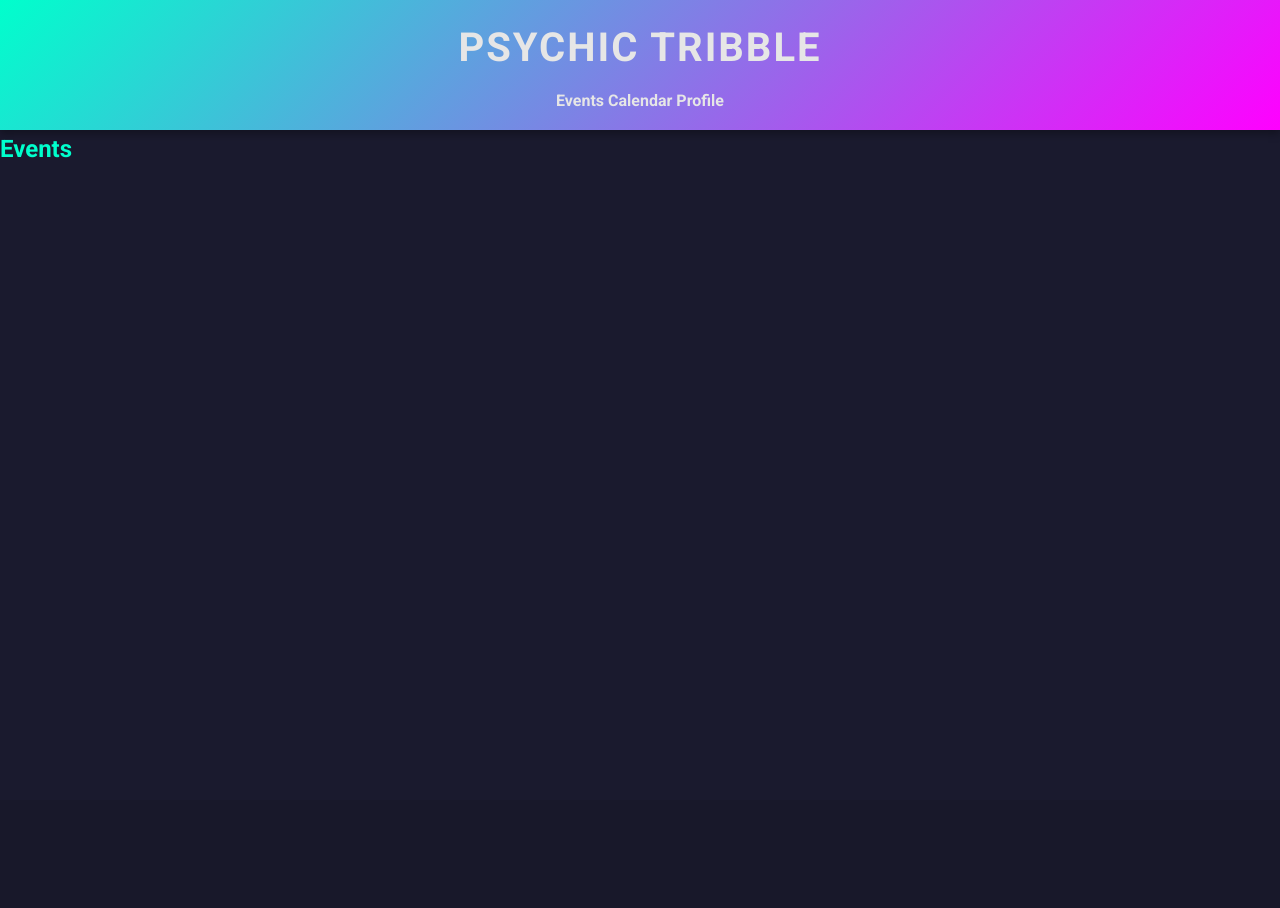
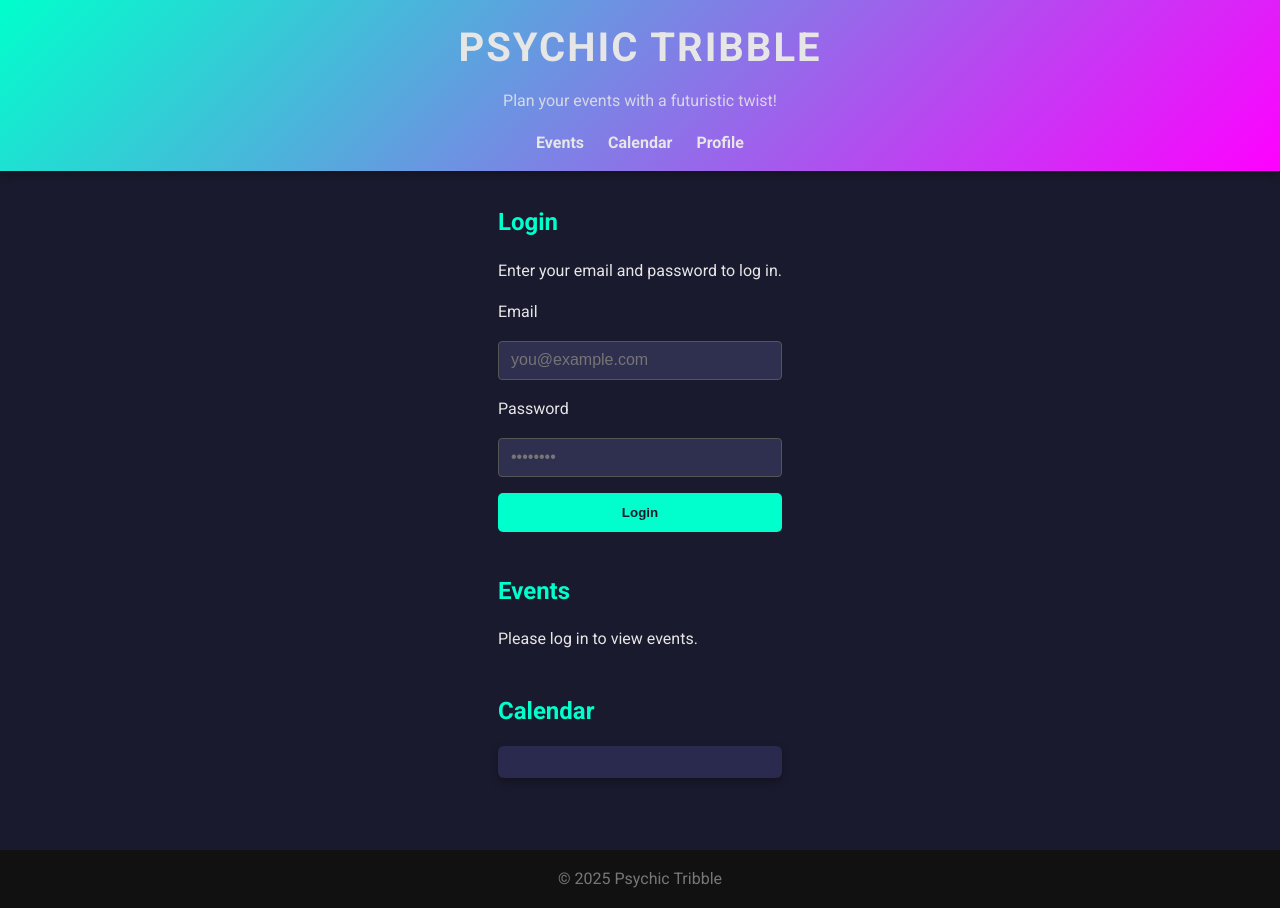
Before and after one commit to wifiknight45/psychic-tribble, a Python web app: template templates/base.html in a window 1280 px wide. Before the commit the page ends 158 px from the top, so only its background shows below. Run offline with Jinja, Linux system fonts and the light colour scheme; the template is opened without the code that fills it, so the values that code supplies are empty; some libraries are stand-ins or nearby versions.

Commit message:
Update base.html

```diff
--- a/templates/base.html
+++ b/templates/base.html
@@ -3,25 +3,86 @@
 <head>
   <meta charset="UTF-8">
   <meta name="viewport" content="width=device-width, initial-scale=1.0">
-  <title>Psychic Tribble</title>
-  <link href="https://fonts.googleapis.com/css2?family=Roboto:wght@400;700&display=swap" rel="stylesheet">
-  <link rel="stylesheet" href="/static/css/style.css">
+  <meta name="description" content="{% block description %}Plan your events with a futuristic twist using Psychic Tribble.{% endblock %}">
+  <meta name="keywords" content="event planner, calendar, Psychic Tribble, futuristic scheduling">
+  <meta name="author" content="Psychic Tribble">
+  <title>{% block title %}Psychic Tribble{% endblock %}</title>
+  <link rel="icon" type="image/png" href="{% block favicon %}{{ url_for('static', filename='images/favicon.png') }}{% endblock %}">
+  <link href="https://fonts.googleapis.com/css2?family=Roboto:wght@400;700&display=swap" rel="stylesheet" rel="noopener">
+  <link href="https://cdn.jsdelivr.net/npm/fullcalendar@6.1.8/main.min.css" rel="stylesheet" rel="noopener">
+  <link rel="stylesheet" href="{% block css %}{{ url_for('static', filename='css/style.css') }}{% endblock %}">
+  {% block extra_head %}{% endblock %}
 </head>
 <body>
-  <header>
+  <header role="banner">
     <h1>Psychic Tribble</h1>
-    <nav>
-      <a href="#events">Events</a>
-      <a href="#calendar">Calendar</a>
-      <a href="#profile">Profile</a>
+    <p>Plan your events with a futuristic twist!</p>
+    <nav role="navigation" aria-label="Main navigation">
+      <ul>
+        <li><a href="#events" aria-current="page">Events</a></li>
+        <li><a href="#calendar">Calendar</a></li>
+        <li><a href="#profile">Profile</a></li>
+      </ul>
     </nav>
   </header>
-  <div class="container">
-    <section id="events">
-      <h2>Events</h2>
-      <div class="event-grid"></div>
+
+  <main class="container" role="main">
+    {% block content %}
+    <section id="login" aria-labelledby="login-heading">
+      <h2 id="login-heading">Login</h2>
+      <form id="login-form" aria-describedby="login-instructions">
+        <p id="login-instructions" class="visually-hidden">Enter your email and password to log in.</p>
+        <label for="username">Email</label>
+        <input type="email" id="username" name="username" placeholder="you@example.com" required aria-required="true">
+        <label for="password">Password</label>
+        <input type="password" id="password" name="password" placeholder="••••••••" required aria-required="true">
+        <button type="submit">Login</button>
+      </form>
     </section>
-  </div>
-  <script src="/static/js/app.js"></script>
+
+    <section id="create-event" aria-labelledby="create-event-heading" style="display: none;">
+      <h2 id="create-event-heading">Create Event</h2>
+      <form id="event-form" aria-describedby="event-instructions">
+        <p id="event-instructions" class="visually-hidden">Fill out the form to create a new event.</p>
+        <label for="event-title">Title</label>
+        <input type="text" id="event-title" name="title" placeholder="Event Title" required aria-required="true">
+        <label for="event-desc">Description</label>
+        <textarea id="event-desc" name="description" placeholder="Details..." aria-describedby="event-desc-hint"></textarea>
+        <p id="event-desc-hint" class="visually-hidden">Optional event description.</p>
+        <label for="event-start">Start Time</label>
+        <input type="datetime-local" id="event-start" name="start_time" required aria-required="true">
+        <label for="event-end">End Time</label>
+        <input type="datetime-local" id="event-end" name="end_time" required aria-required="true">
+        <button type="submit">Add Event</button>
+      </form>
+    </section>
+
+    <section id="events" aria-labelledby="events-heading">
+      <h2 id="events-heading">Events</h2>
+      <div class="event-grid" aria-live="polite">
+        <p>Please log in to view events.</p>
+      </div>
+    </section>
+
+    <section id="calendar" aria-labelledby="calendar-heading">
+      <h2 id="calendar-heading">Calendar</h2>
+      <div id="calendar-view" aria-label="Monthly calendar view"></div>
+    </section>
+
+    <section id="profile" aria-labelledby="profile-heading" style="display: none;">
+      <h2 id="profile-heading">Profile</h2>
+      <p id="profile-info">Log in to view your profile.</p>
+      <button id="logout-button" type="button">Logout</button>
+    </section>
+    {% endblock %}
+  </main>
+
+  <footer role="contentinfo">
+    <p>&copy; 2025 Psychic Tribble</p>
+  </footer>
+
+  <script src="https://cdn.jsdelivr.net/npm/fullcalendar@6.1.8/main.min.js" defer></script>
+  <script src="{% block js %}{{ url_for('static', filename='js/app.js') }}{% endblock %}" defer></script>
+  {% block extra_scripts %}{% endblock %}
 </body>
 </html>
```
